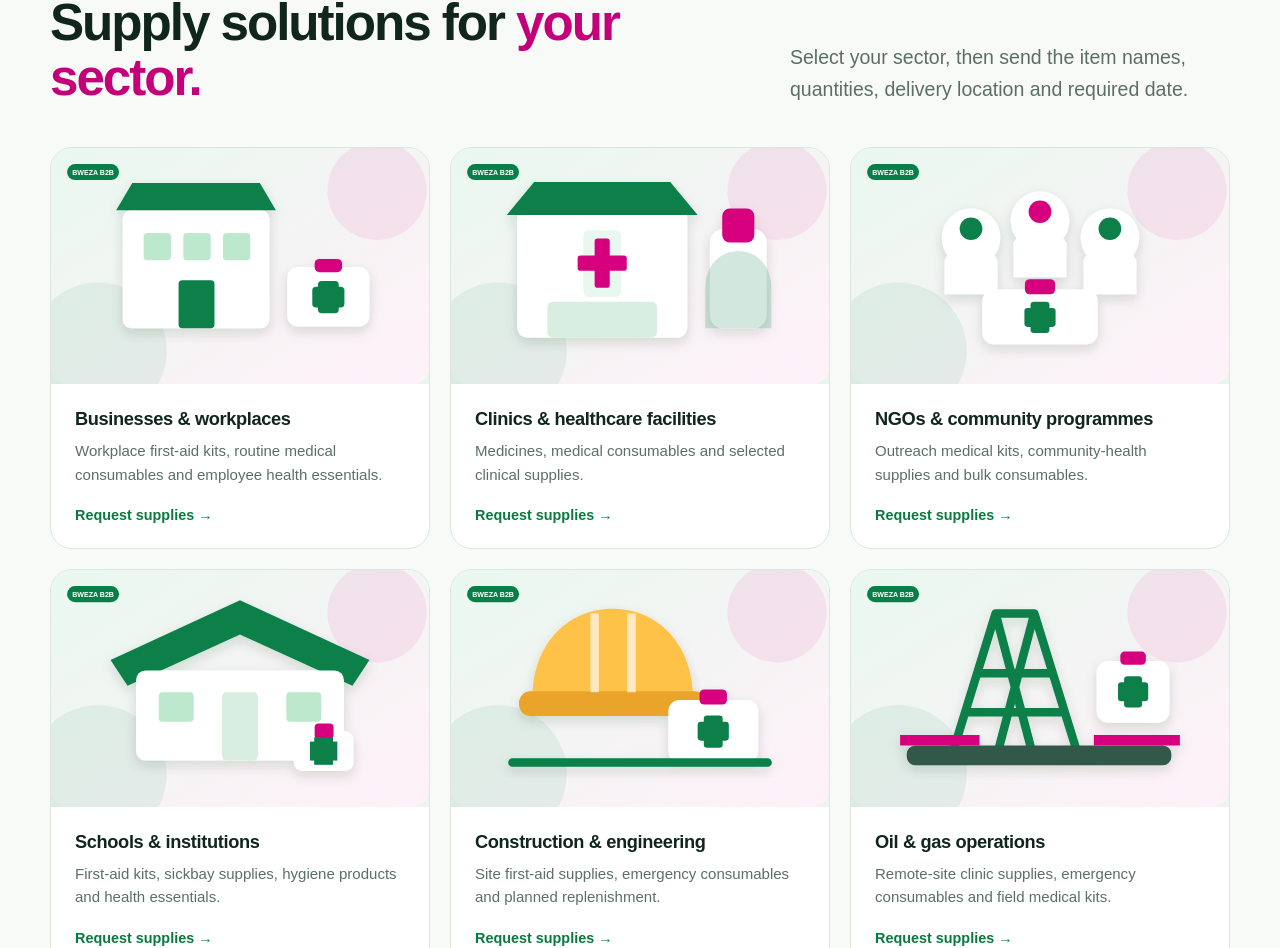
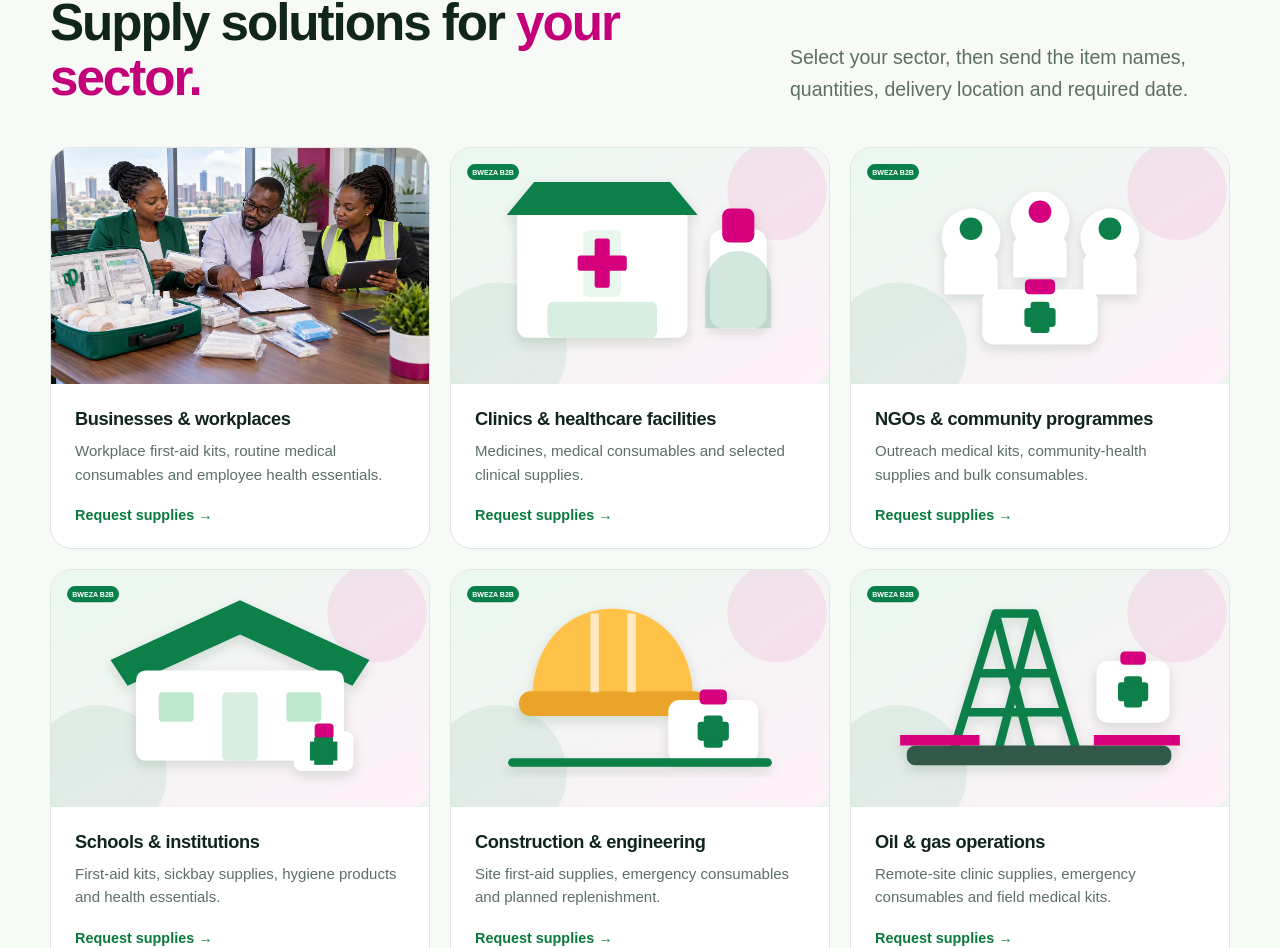
Before and after one commit to Bafakyiivan/Bweza-Pharmacy, a Next.js app: page /corporate in a window 1280 px wide. Shown: the part 1053-2001 px from the top of the page. Built offline with nearby package versions, Linux system fonts and the light colour scheme; no server answers.

Commit message:
Add business workplace procurement photo

```diff
--- a/app/corporate/page.tsx
+++ b/app/corporate/page.tsx
@@ -13,7 +13,7 @@ const sectors = [
   {
     title: "Businesses & workplaces",
     description: "Workplace first-aid kits, routine medical consumables and employee health essentials.",
-    image: "/images/corporate/workplaces.svg",
+    image: "/images/corporate/businesses-workplaces.webp",
     alt: "Workplace building with a first-aid supply kit",
   },
   {
@@ -109,7 +109,7 @@ export default function CorporatePage() {
             {sectors.map((sector) => (
               <article className="card corporate-sector-card" key={sector.title}>
                 <div className="corporate-sector-image">
-                  <Image src={sector.image} alt={sector.alt} fill unoptimized sizes="(max-width: 680px) 100vw, (max-width: 1000px) 50vw, 33vw" />
+                  <Image src={sector.image} alt={sector.alt} fill unoptimized={sector.image.endsWith(".svg")} sizes="(max-width: 680px) 100vw, (max-width: 1000px) 50vw, 33vw" />
                 </div>
                 <div className="corporate-sector-body">
                   <h3>{sector.title}</h3>
```
Also changed, not shown: public/images/corporate/businesses-workplaces.webp (added).
